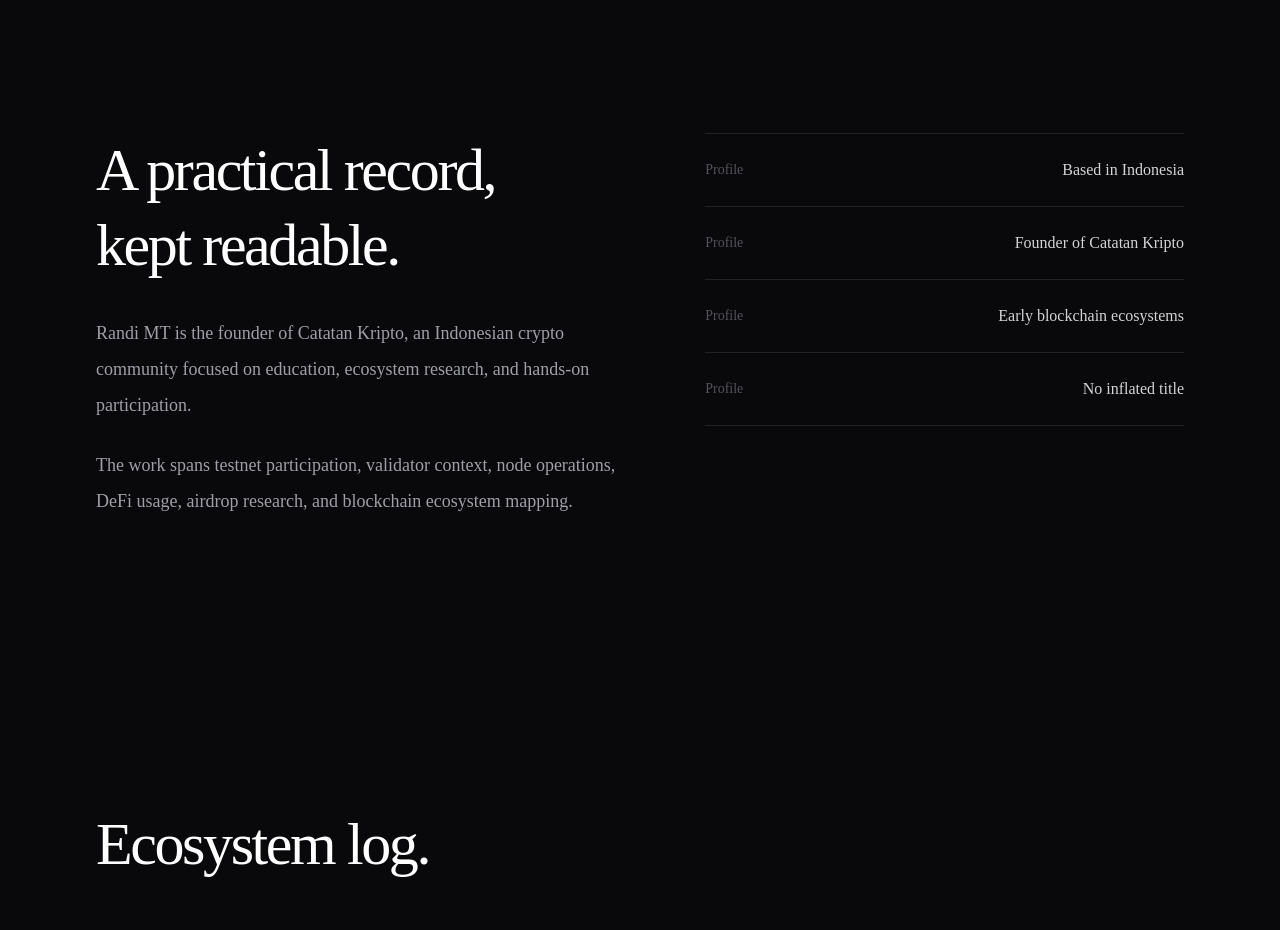
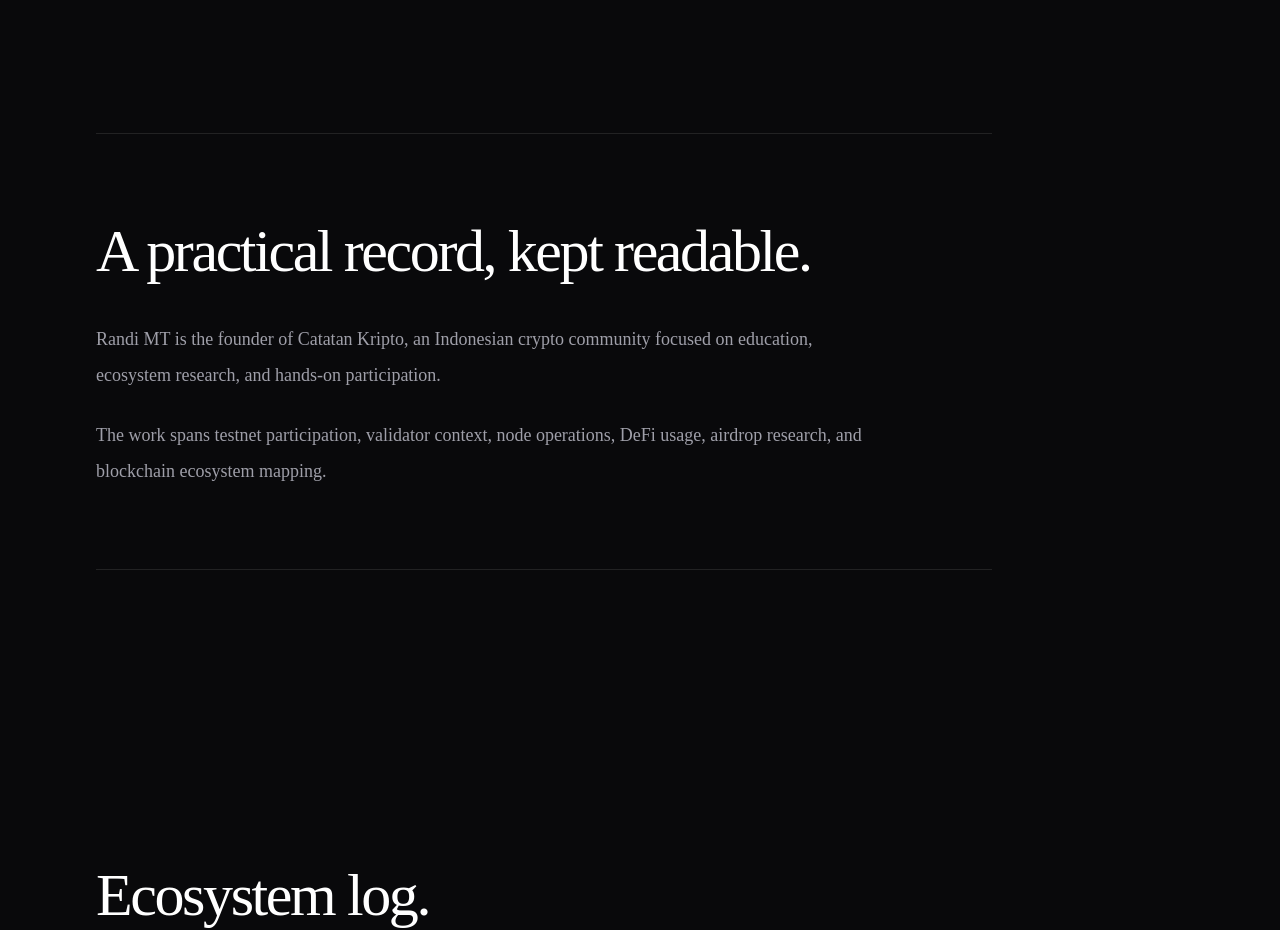
Before and after one commit to Randimt/lerand-portfolio, a Next.js app: page / in a window 1280 px wide. Shown: the part 1520-2450 px from the top of the page. Built offline with nearby package versions, Linux system fonts and the light colour scheme.

Commit message:
Simplify profile section

```diff
--- a/src/app/page.tsx
+++ b/src/app/page.tsx
@@ -17,13 +17,6 @@ const selectedWork = [
     description:
       "An Indonesian crypto community focused on practical updates, ecosystem context, and simple explanations for people who actually use the networks.",
   },
-];
-
-const quickFacts = [
-  "Based in Indonesia",
-  "Founder of Catatan Kripto",
-  "Early blockchain ecosystems",
-  "No inflated title",
 ];
 
 const ecosystems = [
@@ -177,13 +170,12 @@ export default function Home() {
       </section>
 
       <section id="profile" className="relative mx-auto max-w-6xl px-5 py-28 sm:px-8 md:py-36">
-        <div className="grid gap-14 lg:grid-cols-[1.05fr_0.95fr] lg:gap-20">
         <Reveal>
-            <div>
+          <div className="max-w-4xl border-y border-white/10 py-14 md:py-20">
             <h2 className="text-balance text-4xl font-medium leading-tight tracking-[-0.04em] text-white md:text-6xl">
               A practical record, kept readable.
             </h2>
-              <div className="mt-8 space-y-6 text-lg leading-9 text-zinc-400">
+            <div className="mt-8 max-w-3xl space-y-6 text-lg leading-9 text-zinc-400">
               <p>
                 Randi MT is the founder of Catatan Kripto, an Indonesian crypto community focused on education, ecosystem research, and hands-on participation.
               </p>
@@ -193,18 +185,6 @@ export default function Home() {
             </div>
           </div>
         </Reveal>
-
-          <Reveal delay={0.08}>
-            <div className="border-y border-white/10">
-              {quickFacts.map((fact) => (
-                <div key={fact} className="flex items-center justify-between gap-8 border-b border-white/10 py-6 last:border-b-0">
-                  <span className="text-sm text-zinc-600">Profile</span>
-                  <p className="max-w-xs text-right text-base text-zinc-300">{fact}</p>
-                </div>
-              ))}
-            </div>
-          </Reveal>
-        </div>
       </section>
 
       <section className="relative mx-auto max-w-6xl px-5 py-28 sm:px-8 md:py-36">
```
Lines whose indentation alone changed are shown as unchanged.
